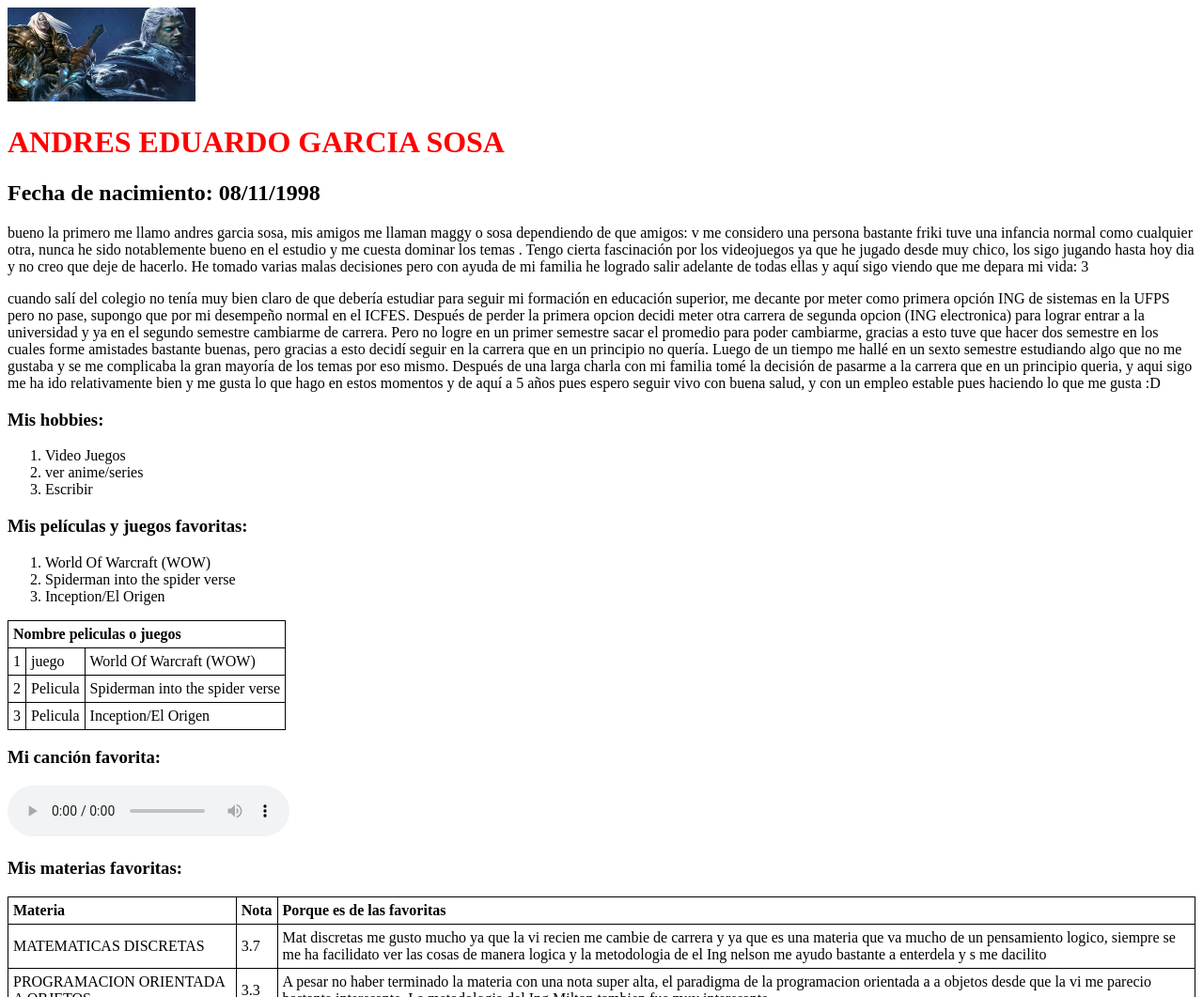
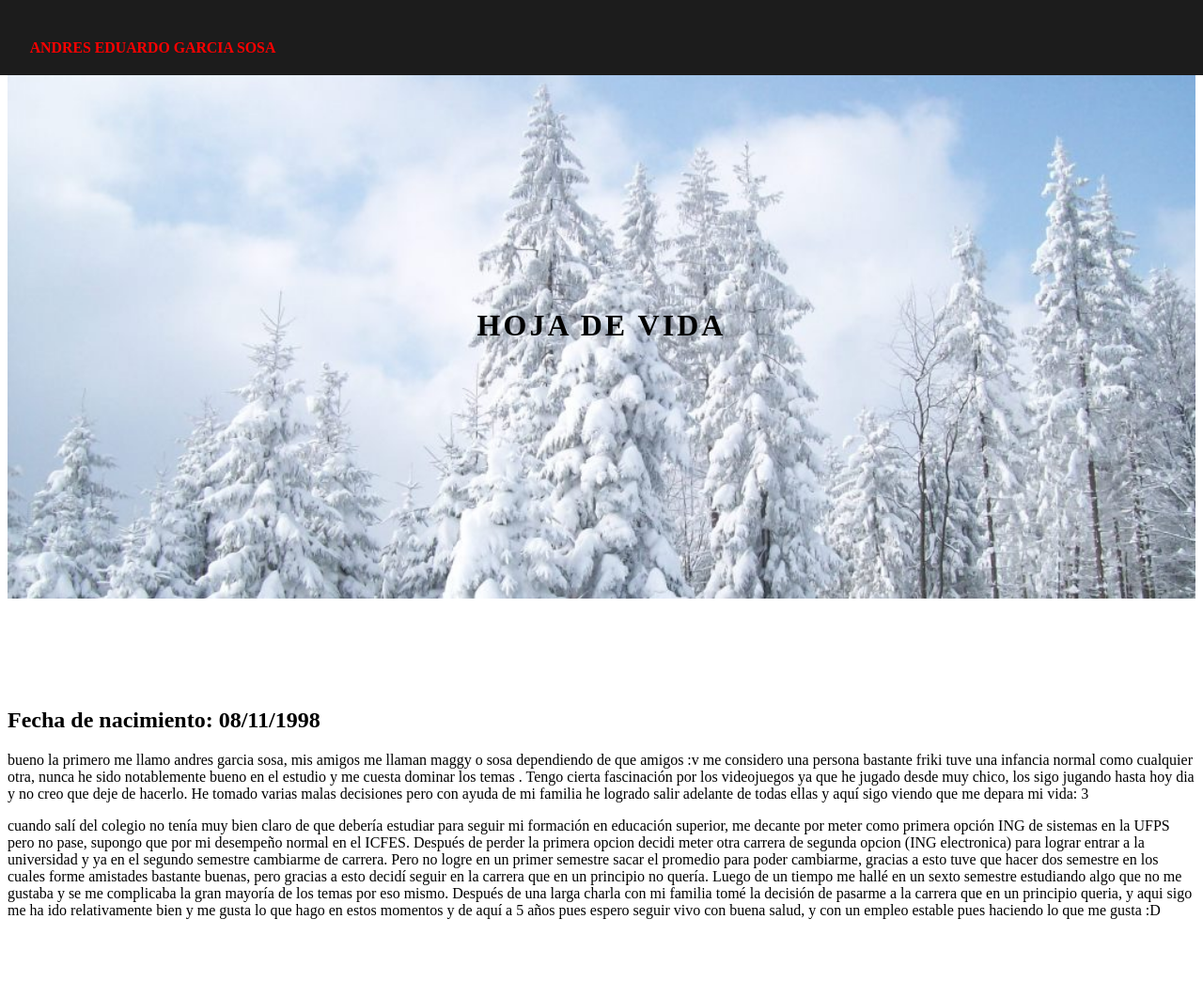
Before and after one commit to andreseduardogs/Actividad-HTML, a plain HTML site: page index.html in a window 1280 px wide. Shown: the top 1061 px of the page at 94% size. Drawn offline with Linux system fonts and the light colour scheme.

Commit message:
progreso html usando css basico

```diff
--- /dev/null
+++ b/css/style.css
@@ -0,0 +1,71 @@
+body{
+	background-color: #FFFFFF;
+	/*background-image: url(../imagenes/img3.PNG);*/
+  height: 20px;
+  background-position: center;
+  background-repeat: no-repeat;
+  background-size: cover;
+  position: relative;
+
+}
+
+#header {
+		background: #1c1c1c;
+		color: #d5d5d5;
+		cursor: default;
+		height: 5em;
+		left: 0;
+		line-height: 5em;
+		position: fixed;
+		text-align: left;
+		top: 0;
+		width: 100%;
+		z-index: 10001;
+	}
+		#header h1 {
+			-moz-transition: color 0.2s ease-in-out;
+			-webkit-transition: color 0.2s ease-in-out;
+			-ms-transition: color 0.2s ease-in-out;
+			transition: color 0.2s ease-in-out;
+			display: inline-block;
+			padding: 0 2em;
+			color: #ffffff;
+			text-decoration: none;
+			text-transform: uppercase;
+			font-weight: 800;
+			font-size: .99em;
+		}
+
+#banner {
+		background-color: #e5474b;
+		color: #f2a3a5;
+		padding: 20em 0 15em 0;
+		background-color: #0c0c0c;
+		background-image: url("../imagenes/img2.jpg");
+		background-size: cover;
+		background-repeat: no-repeat;
+		background-position: 15% left;
+		text-align: center;
+		position: relative;
+		z-index: 9999;
+	}
+
+		#banner h2 {
+			color: #000000;
+			font-size: 2em;
+			margin: 0 0 1em 0;
+			padding: 0;
+			letter-spacing: 3px;
+			font-weight: 700;
+		}
+	#one {
+		padding: 6em 0 4em 0;
+	}
+
+		@media screen and (max-width: 980px) {
+
+			#one {
+				padding: 8em 0 9em 0;
+			}
+
+		}
--- a/index.html
+++ b/index.html
@@ -4,7 +4,9 @@
 	<meta charset="UTF-8">
 	<meta name="viewport" content="width=device-width, initial-scale=1.0">
 	<title>Actividad HTML</title>
+	<link rel="stylesheet" type="text/css" href="css/style.css">
 	<style>
+
 	table, th, td {
   		border: 1px solid black;
   		border-collapse: collapse;
@@ -16,14 +18,20 @@
 </style>
 </head>
 <body>
+<header id="header">
+	<H1 style="color: #FF0000;">ANDRES EDUARDO GARCIA SOSA</H1>
+</header>
 
-	<img src="imagenes/img1.jpg" style="width:200px;height:100px;">
+<section id="banner">
+	<div id="inner"><h2>HOJA DE VIDA</h2></div>
+</section>
 
-	<H1 style="color: #FF0000;">ANDRES EDUARDO GARCIA SOSA</H1>
+<section id="one">
 	<h2> Fecha de nacimiento: 08/11/1998</h2>
-	<p> bueno la primero me llamo andres garcia sosa, mis amigos me llaman maggy o sosa dependiendo de que amigos: v me considero una persona bastante friki tuve una infancia normal como cualquier otra, nunca he sido notablemente bueno en el estudio y me cuesta dominar los temas . Tengo cierta fascinación por los videojuegos ya que he jugado desde muy chico, los sigo jugando hasta hoy dia y no creo que deje de hacerlo. He tomado varias malas decisiones pero con ayuda de mi familia he logrado salir adelante de todas ellas y aquí sigo viendo que me depara mi vida: 3</p>
+	<p> bueno la primero me llamo andres garcia sosa, mis amigos me llaman maggy o sosa dependiendo de que amigos :v me considero una persona bastante friki tuve una infancia normal como cualquier otra, nunca he sido notablemente bueno en el estudio y me cuesta dominar los temas . Tengo cierta fascinación por los videojuegos ya que he jugado desde muy chico, los sigo jugando hasta hoy dia y no creo que deje de hacerlo. He tomado varias malas decisiones pero con ayuda de mi familia he logrado salir adelante de todas ellas y aquí sigo viendo que me depara mi vida: 3</p>
 
 	<p> cuando salí del colegio no tenía muy bien claro de que debería estudiar para seguir mi formación en educación superior, me decante por meter como primera opción ING de sistemas en la UFPS pero no pase, supongo que por mi desempeño normal en el ICFES. Después de perder la primera opcion decidi meter otra carrera de segunda opcion (ING electronica) para lograr entrar a la universidad y ya en el segundo semestre cambiarme de carrera. Pero no logre en un primer semestre sacar el promedio para poder cambiarme, gracias a esto tuve que hacer dos semestre en los cuales forme amistades bastante buenas, pero gracias a esto decidí seguir en la carrera que en un principio no quería. Luego de un tiempo me hallé en un sexto semestre estudiando algo que no me gustaba y se me complicaba la gran mayoría de los temas por eso mismo. Después de una larga charla con mi familia tomé la decisión de pasarme a la carrera que en un principio queria, y aqui sigo me ha ido relativamente bien y me gusta lo que hago en estos momentos y de aquí a 5 años pues espero seguir vivo con buena salud, y con un empleo estable pues haciendo lo que me gusta :D</p>
+</section>
 
 	<h3> Mis hobbies:</h3>
 <ol>
```
Also changed, not shown: imagenes/img2.jpg (added), imagenes/img3.PNG (added), 1 other file.
